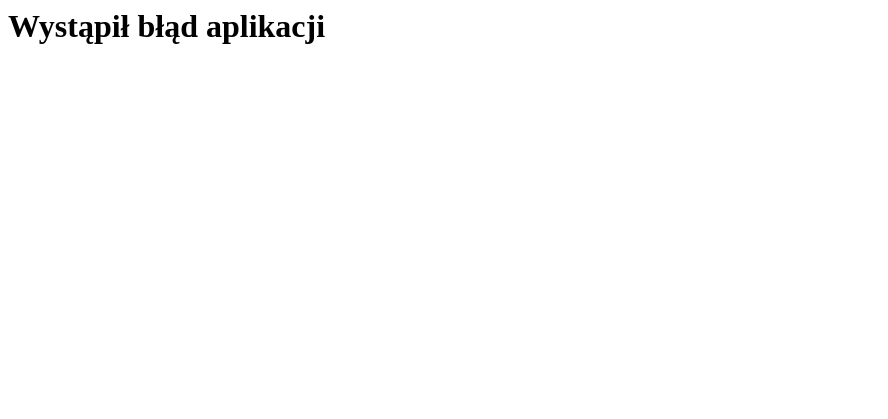
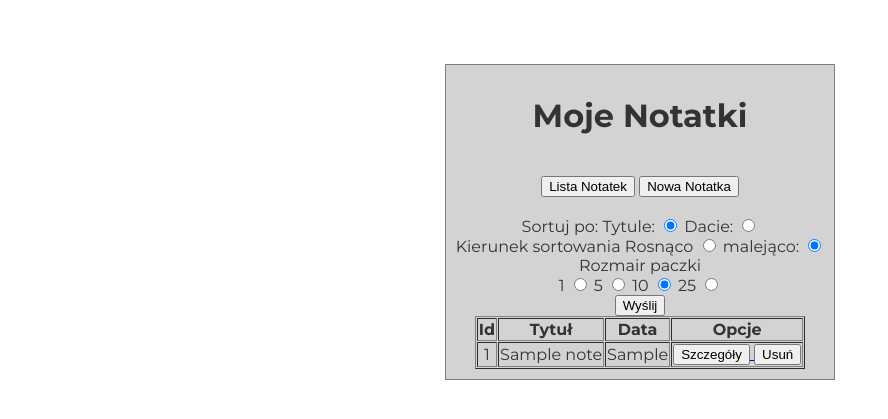
Before and after one commit to NorbertAll/notesApp, a PHP site: page / in a window 1280 px wide. Shown: the top 419 px of the page, without its empty margins (0-888 px from the left). Run offline with PHP 8.4, Linux system fonts and the light colour scheme; tables that the repository leaves empty or names only in its code hold one stand-in row (values such as "Sample post"); some libraries are stand-ins or nearby versions.

Commit message:
adding pagination

```diff
--- a/src/Controller/NoteController.php
+++ b/src/Controller/NoteController.php
@@ -10,7 +10,7 @@ use App\Exception\NotFoundException;
 
 class NoteController extends AbstractController
 {
-
+    private const PAGE_SIZE=10;
     public function createAction():void
     {
 
@@ -48,15 +48,22 @@ class NoteController extends AbstractController
 
     public function listAction():void
     {
-
+        $pageNumber=(int)$this->request->getParam('page', 1);
+        $pageSize=(int)$this->request->getParam('pagesize', self::PAGE_SIZE);
         $sortBy=$this->request->getParam('sortby','title');
         $sortOrder=$this->request->getParam('sortorder','desc');
-      $this->view->render('list', [
-        'sort'=>[
-            'by'=>$sortBy,
-            'order'=>$sortOrder,
-        ],
-        'notes'=>$this->database->getNotes($sortBy, $sortOrder),
+        if(!in_array($pageSize, [1, 5, 10, 25])){
+            $pageSize=self::PAGE_SIZE;
+        }
+        $note=$this->database->getNotes($pageNumber, $pageSize, $sortBy, $sortOrder);
+
+
+
+        $this->view->render('list',
+        [
+        'page'=>['number'=> $pageNumber, 'size'=>$pageSize],
+        'sort'=>['by'=>$sortBy, 'order'=>$sortOrder,],
+        'notes'=>$note,
         'before'=>$this->request->getParam('before'),
         'error'=>$this->request->getParam('error')
     ]);
--- a/src/Database.php
+++ b/src/Database.php
@@ -48,9 +48,14 @@ class Database
 
 
     }
-    public function getNotes(string $sortBy, string $sortOrder):array
+    public function getNotes(int $pageNumber, int $pageSize, string $sortBy, string $sortOrder):array
     {
         try{
+
+
+            $limit=$pageSize;
+            $offset=($pageNumber-1)* $pageSize;
+
             if(!in_array($sortBy, ['created', 'title'])){
                 $sortBy = 'title';
             }
@@ -60,6 +65,7 @@ class Database
             $query= "SELECT id, title, created
             FROM notes
             ORDER BY $sortBy $sortOrder
+            LIMIT $offset, $limit
             ";
 
             $result=$this->conect->query($query);
--- a/src/View.php
+++ b/src/View.php
@@ -17,14 +17,21 @@ class View
     {
         $clearParams=[];
         foreach($params as $key => $param){
-            if(is_array($param)){
-                $clearParams[$key]=$this->escape($param);
-            }else if($param){
-                 $clearParams[$key]=htmlentities($param);
-            } else {
-                $clearParams[$key]=$param;
+
+            switch(true){
+                case is_array($param):
+                    $clearParams[$key]=$this->escape($param);
+                    break;
+                case is_int($param):
+                    $clearParams[$key]=$param;
+                    break;
+                case $param:
+                    $clearParams[$key]=htmlentities($param);
+                    break;
+                default:
+                    $clearParams[$key]=$param;
+                    break;
             }
-
         }
         return $clearParams;
     }
--- a/templates/pages/list.php
+++ b/templates/pages/list.php
@@ -40,6 +40,10 @@
                   $by=$sort['by']??'title';
                   $order=$sort['order']??'desc';
 
+                  $page=$params['page'] ??[];
+                  $size=$page['size'] ??10;
+                  $number=$page['number'] ??1;
+
 
 
               ?>
@@ -53,6 +57,13 @@
                   <div>Kierunek sortowania
                     <label>Rosnąco <input name="sortorder" type="radio" value="asc" <?php echo $order==='asc'?'checked' :''  ?>/></label>
                     <label>malejąco: <input name="sortorder" type="radio" value="desc" <?php echo $order==='desc'?'checked' :''  ?>/></label>
+                  </div>
+                  <div>
+                    <div>Rozmair paczki</div>
+                    <label for="">1 <input name="pagesize" type="radio" value="1"<?php echo $size===1 ? 'checked':'' ?> >      </label>
+                    <label for="">5 <input name="pagesize" type="radio" value="5"<?php echo $size===5 ? 'checked':'' ?> >      </label>
+                    <label for="">10 <input name="pagesize" type="radio" value="10"<?php echo $size===10 ? 'checked':'' ?> >      </label>
+                    <label for="">25 <input name="pagesize" type="radio" value="25"<?php echo $size===25 ? 'checked':'' ?> >      </label>
                   </div>
                   <input type="submit" value="Wyślij">
                 </form>
```
